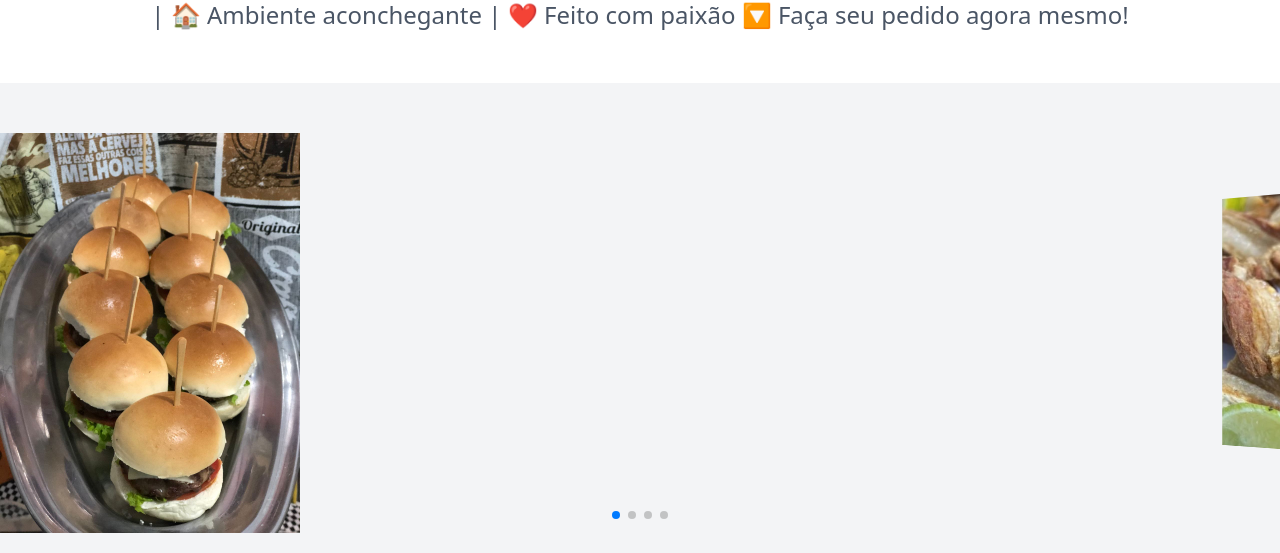
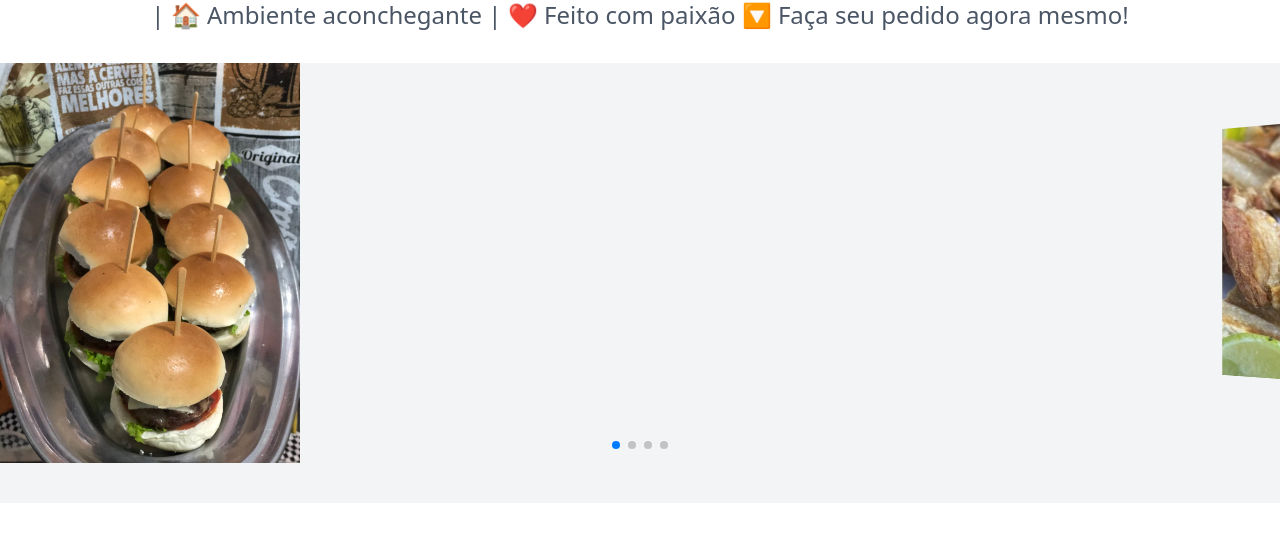
Before and after one commit to Korvo2Tuirow/newpdc, a Next.js app: page / in a window 1280 px wide. Shown: the part 1001-1554 px from the top of the page. After the commit the page ends 1504 px from the top, so only its background shows below. Built offline with nearby package versions, Linux system fonts and the light colour scheme.

Commit message:
css pb carrousel

```diff
--- a/app/sections/carroussel.tsx
+++ b/app/sections/carroussel.tsx
@@ -29,7 +29,7 @@ export const Carrousel = () => {
 
   return (
 
-      <div className="bg-gray-100 flex items-center justify-center w-screen h-[500px] mx-auto mt-5">
+      <div className="bg-gray-100 pb-10">
           <Swiper
             effect={"coverflow"}
             grabCursor={true}
```
